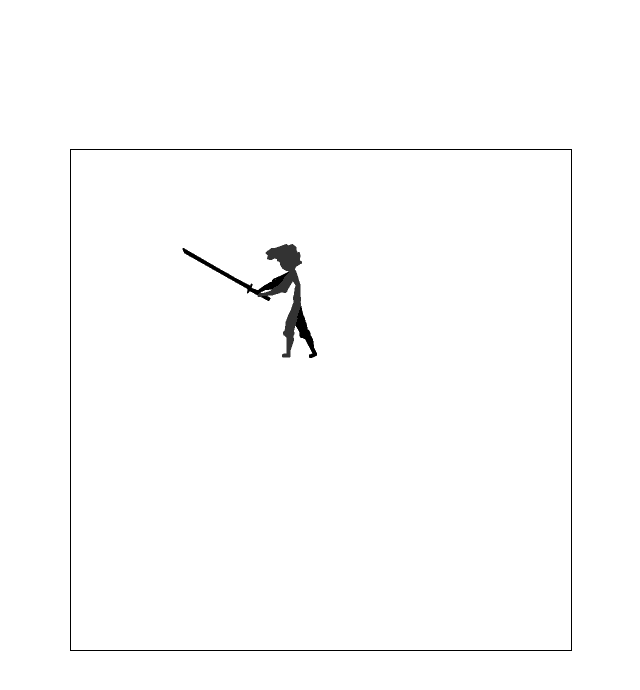
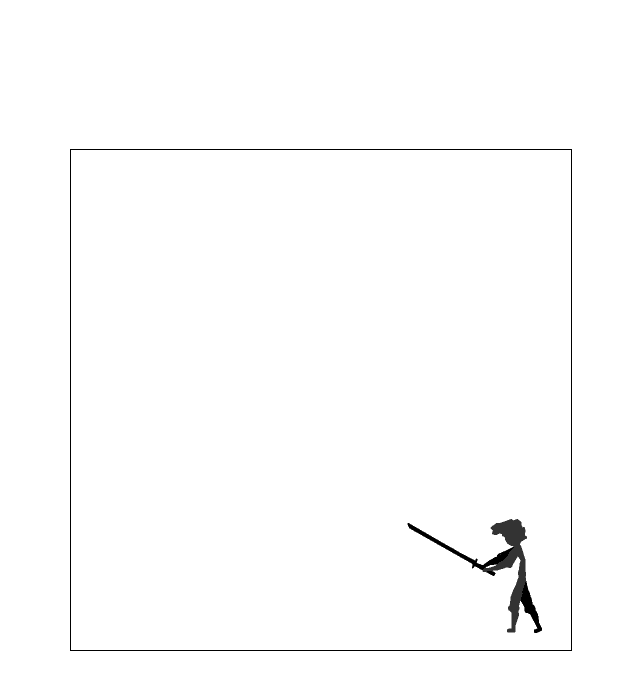
Before and after one commit to loicmurumba/slice, a website: page Index.html in a window 1280 px wide. Shown: the whole page, without its empty margins (319-959 px from the left). Drawn offline with Linux system fonts and the light colour scheme.

Commit message:
Adjust starting position and increase readability

```diff
--- a/Index.html
+++ b/Index.html
@@ -26,19 +26,21 @@ var
 
 //constants
 MOVESPEED = 3,
+START_X = 325,
+START_Y = 325,
 
 canvas,
 width,
 height,
 ctx,
-image,
+image,	//probably doesn't have to be global
 frames,
 keyStates = {};
 
 player =
 {
-	x: 100,
-	y: 50,
+	x: START_X,
+	y: START_Y,
 
 	update: function()
 	{
@@ -70,7 +72,7 @@ player =
 	}
 };
 
-function onpress(e)
+function analyzeKeyPress(e)
 {
 	if(e.type == "keydown")
 	{
@@ -87,14 +89,15 @@ window.onload = function()
 {
 	canvas = document.createElement("canvas");
 
-	document.addEventListener("keydown", onpress);
-	document.addEventListener("keyup", onpress);
-
+	//keydown and keyup are specific keywords
+	document.addEventListener("keydown", analyzeKeyPress);
+	document.addEventListener("keyup", analyzeKeyPress);
 
 	width = 500;	//window.innerWidth;
 	height = 500;	//window.innerHeight;
 	canvas.width = width;
 	canvas.height = height;
+
 	ctx = canvas.getContext("2d");
 	ctx.fillStyle = "white";
 	document.body.appendChild(canvas);
@@ -125,7 +128,7 @@ function update()
 
 function render()
 {
-	ctx.fillRect(0,0,width,height);
+	ctx.fillRect(0,0,width,height);	//refresh background
 	player.update();
 	player.draw();
 }
```
